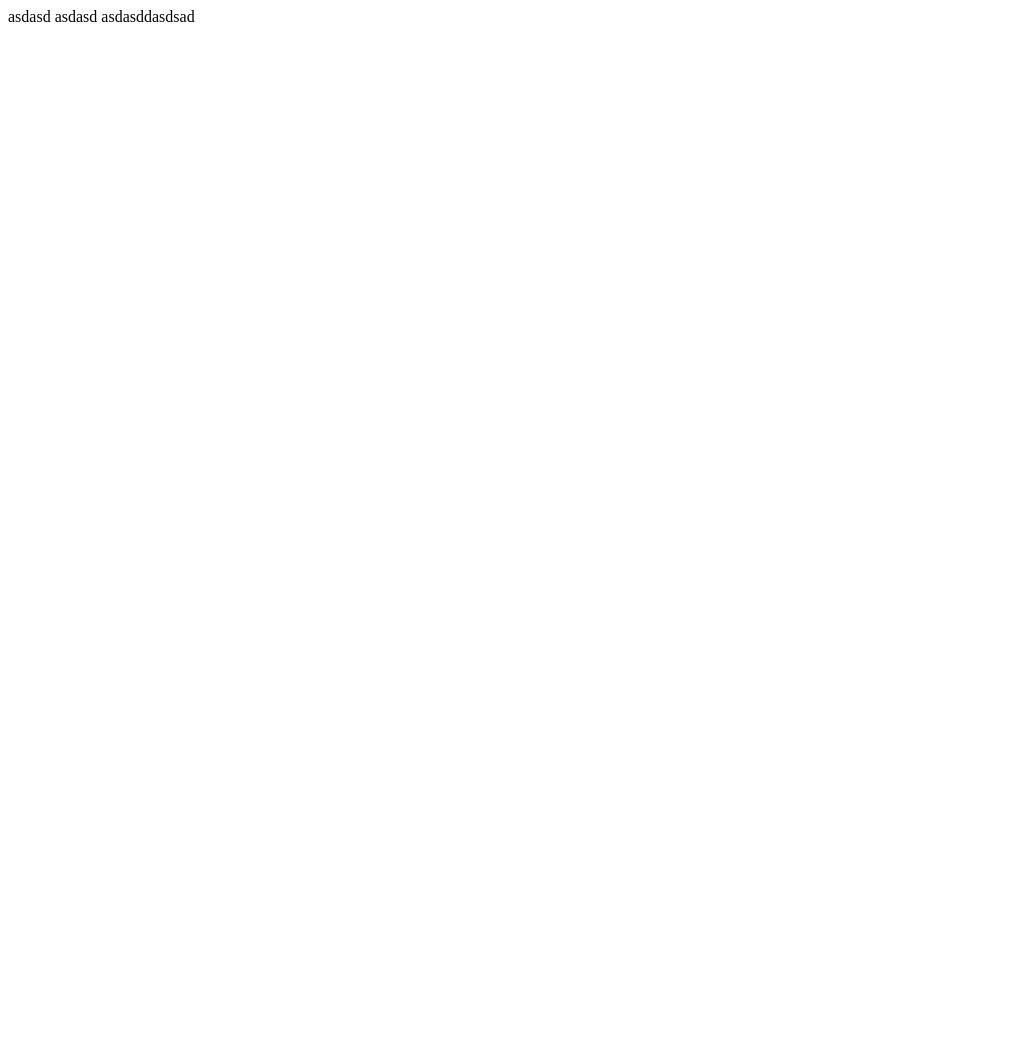
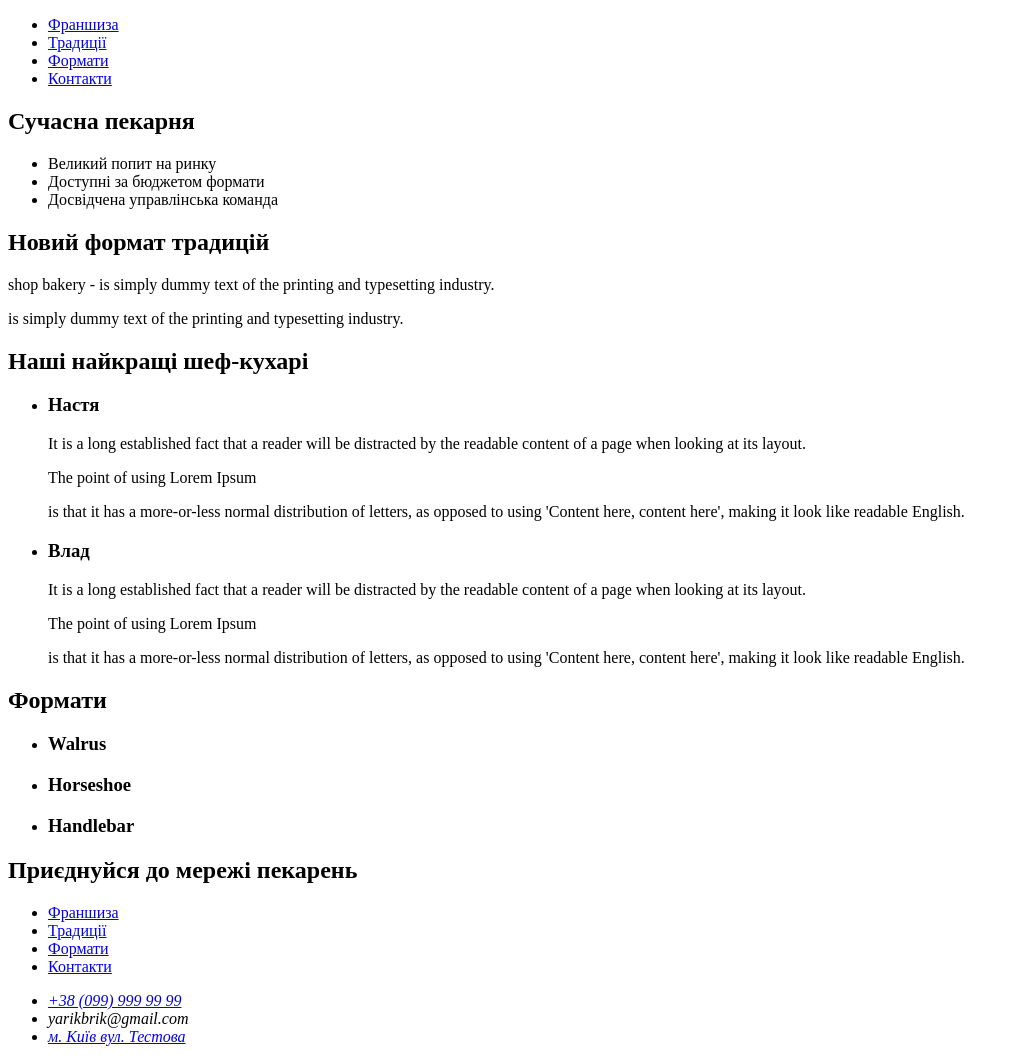
Before and after one commit to JB1qa/example_1, a plain HTML site: page index.html in a window 1280 px wide. Shown: the whole page, without its empty margins (0-1019 px from the left). Before the commit the page ends 800 px from the top, so only its background shows below. Drawn offline with Linux system fonts and the light colour scheme.

Commit message:
update_index_less3

```diff
--- a/index.html
+++ b/index.html
@@ -3,9 +3,122 @@
   <head>
     <meta charset="UTF-8" />
     <meta name="viewport" content="width=device-width, initial-scale=1.0" />
-    <title>Document</title>
+    <title>Сучасна пекарня</title>
   </head>
   <body>
-    asdasd asdasd asdasddasdsad
+    <header>
+      <nav>
+        <!-- logo and menu-->
+        <ul>
+          <li><a href="#" target="_blank">Франшиза</a></li>
+          <li><a href="#">Традиції</a></li>
+          <li><a href="#">Формати</a></li>
+          <li><a href="#">Контакти</a></li>
+        </ul>
+      </nav>
+      <!--Замовити дзвінок-->
+    </header>
+    <main>
+      <section>
+        <h1>Сучасна пекарня</h1>
+      </section>
+      <section>
+        <ul>
+          <li>Великий попит на ринку</li>
+          <li>Доступні за бюджетом формати</li>
+          <li>Досвідчена управлінська команда</li>
+        </ul>
+        <h2 lang="uk">Новий формат традицій</h2>
+        <p>
+          <span>shop bakery</span> - is simply dummy text of the printing and
+          typesetting industry.
+        </p>
+        <p>
+          is simply dummy text
+          <span>of the printing and typesetting</span> industry.
+        </p>
+      </section>
+      <section>
+        <h2>Наші найкращі шеф-кухарі</h2>
+        <ul>
+          <li>
+            <article>
+              <h3>Настя</h3>
+              <p>
+                It is a long established fact that a reader will be distracted
+                by the readable content of a page when looking at its layout.
+              </p>
+              <p>The point of using Lorem Ipsum</p>
+              <p>
+                is that it has a more-or-less normal distribution of letters, as
+                opposed to using 'Content here, content here', making it look
+                like readable English.
+              </p>
+            </article>
+          </li>
+          <li>
+            <article>
+              <h3>Влад</h3>
+              <p>
+                It is a long established fact that a reader will be distracted
+                by the readable content of a page when looking at its layout.
+              </p>
+              <p>The point of using Lorem Ipsum</p>
+              <p>
+                is that it has a more-or-less normal distribution of letters, as
+                opposed to using 'Content here, content here', making it look
+                like readable English.
+              </p>
+            </article>
+          </li>
+        </ul>
+      </section>
+      <section>
+        <h2>Формати</h2>
+        <ul>
+          <li>
+            <article><h3>Walrus</h3></article>
+          </li>
+
+          <li>
+            <article>
+              <h3>Horseshoe</h3>
+            </article>
+          </li>
+          <li>
+            <article>
+              <h3>Handlebar</h3>
+            </article>
+          </li>
+        </ul>
+      </section>
+      <section>
+        <h2>Приєднуйся до мережі пекарень</h2>
+      </section>
+    </main>
+    <footer>
+      <nav>
+        <a href="#">
+          <!--Logo-->
+        </a>
+        <ul>
+          <li><a href="#">Франшиза</a></li>
+          <li><a href="#">Традиції</a></li>
+          <li><a href="#">Формати</a></li>
+          <li><a href="#">Контакти</a></li>
+        </ul>
+      </nav>
+      <address>
+        <ul>
+          <li><a href="tel:+380991231212">+38 (099) 999 99 99</a></li>
+          <li><a href="mailto:yarikbrik@gmail.com"></a>yarikbrik@gmail.com</li>
+          <li>
+            <a href="https://maps.app.goo.gl/ujWagysV2LdpXqoPA"
+              >м. Київ вул. Тестова</a
+            >
+          </li>
+        </ul>
+      </address>
+    </footer>
   </body>
 </html>
```
